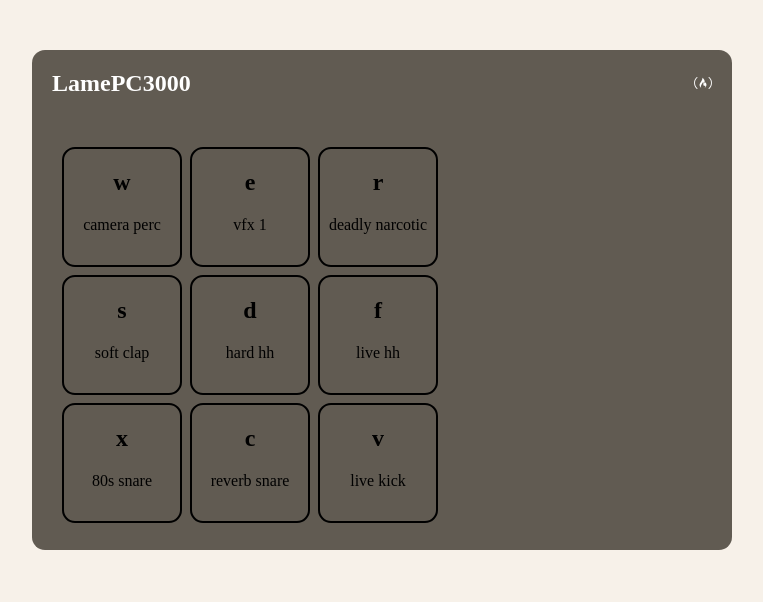
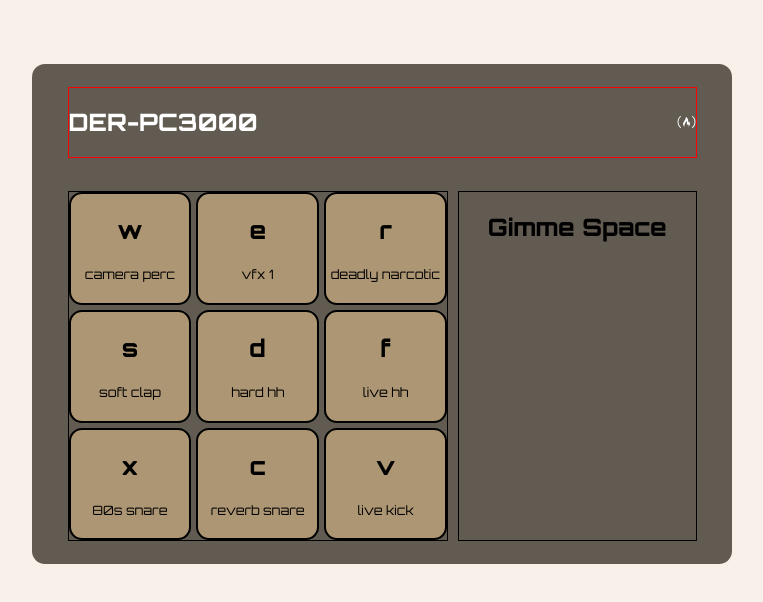
Before and after one commit to seantokuzo/DER-PC3000, a React (Create React App) app: page / in a window 1280 px wide. Shown: the top 602 px of the page, without its empty margins (258-1021 px from the left). Built offline with nearby package versions, Linux system fonts and the light colour scheme.

Commit message:
Grid layout

```diff
--- a/public/index.html
+++ b/public/index.html
@@ -11,7 +11,7 @@
     <script src="https://kit.fontawesome.com/08c725a40c.js" crossorigin="anonymous"></script>
     <link rel="preconnect" href="https://fonts.googleapis.com">
     <link rel="preconnect" href="https://fonts.gstatic.com" crossorigin>
-    <link href="https://fonts.googleapis.com/css2?family=Rubik:wght@300;400;500;600;700;800&display=swap" rel="stylesheet">
+    <link href="https://fonts.googleapis.com/css2?family=Orbitron:wght@400;500;600;800&display=swap" rel="stylesheet">
     <title>Drerm Merchine</title>
   </head>
   <body>
--- a/src/App.js
+++ b/src/App.js
@@ -60,7 +60,7 @@ function App() {
   return (
     <div id="drum-machine">
       <div className="drum-machine-top">
-        <h2>LamePC3000</h2>
+        <h2>DER-PC3000</h2>
         <i className="fa-brands fa-free-code-camp"></i>
       </div>
       <DrumPads currentBank={currentBank} />
--- a/src/components/Controls.js
+++ b/src/components/Controls.js
@@ -4,8 +4,8 @@ import React from "react"
 export default function Controls() {
 
     return (
-        <div id="controls-div">
-
+        <div className="controls-div">
+            <h2>Gimme Space</h2>
         </div>
     )
 }
--- a/src/components/Pad.js
+++ b/src/components/Pad.js
@@ -5,7 +5,7 @@ export default function Pad(props) {
 
     return (
         <div className="pad" id={`pad-${props.padNumber}`}>
-            <h2>{props.letter}</h2>
+            <h2 className="pad-letter">{props.letter}</h2>
             <p className="pad-sample-name">{props.sampleName}</p>
         </div>
     )
--- a/src/index.css
+++ b/src/index.css
@@ -1,5 +1,6 @@
 :root {
   --background: #f7f1e9;
+  --pad: #ad9673;
 }
 
 * {
@@ -9,44 +10,83 @@
 body {
   margin: 0;
   background: var(--background);
+  font-family: 'Orbitron', sans-serif;
 }
 
 #drum-machine {
   width: 700px;
   height: 500px;
 
-  margin: 50px auto;
+  margin: 5% auto;
 
   border-radius: 13px;
   background-color: #615b52;
+
+  display: grid;
+  grid-template-columns: repeat(20, 1fr);
+  grid-template-rows: repeat(20, 1fr);
+  grid-gap: 10px;
 }
 
 .drum-machine-top {
+  grid-column: 2 / span 18;
+  grid-row: 2 / 3;
+  border: 1px solid red;
   display: flex;
   justify-content: space-between;
   align-items: center;
 
-  padding: 0 20px;
+  padding: 0 00px;
   color: white;
 }
 
 .drum-pads-div {
+  border: 1px solid black;
+  grid-row: 4 / span 16;
+  grid-column: 2 / span 11;
+  gap: 5px;
   display: grid;
-  grid-template-columns: 128px 128px 128px;
-  grid-template-rows: 128px 128px 128px;
-  padding: 30px;
+  grid-template-columns: repeat(3, 1fr);
+  grid-template-rows: repeat(3, 1fr);
 }
 
 .pad {
-  width: 120px;
-  height: 120px;
+  grid-column: span 1;
+  grid-row: span 1;
+
+  background-color: var(--pad);
 
   border: 2px solid black;
   border-radius: 13px;
 
   text-align: center;
+
+  display: grid;
+  grid-template-columns: 1fr;
+  grid-template-rows: .1fr, 1fr, 1fr, .1fr;
+}
+
+.pad-letter {
+  grid-row: 2 / 3;
+
+  margin: 0;
 }
 
 .pad-sample-name {
+  grid-row: 3 / 4;
 
+  margin: 0;
+
+  font-size: .8em;
 }
+
+.controls-div {
+  grid-column: 13 / span 7;
+  grid-row: 4 / span 16;
+
+  border: 1px solid black;
+
+  display: flex;
+  flex-direction: column;
+  align-items: center;
+}
```
